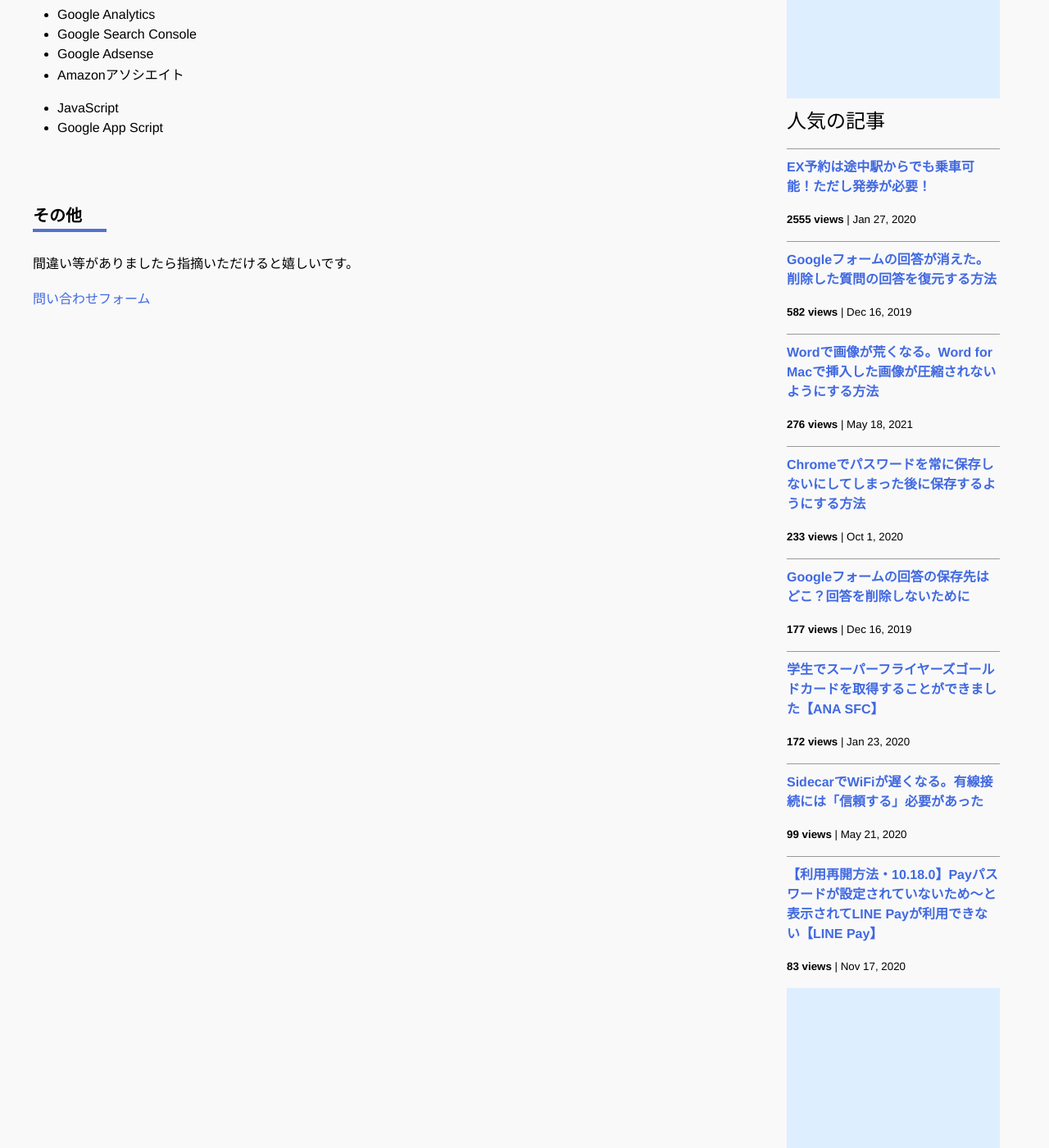
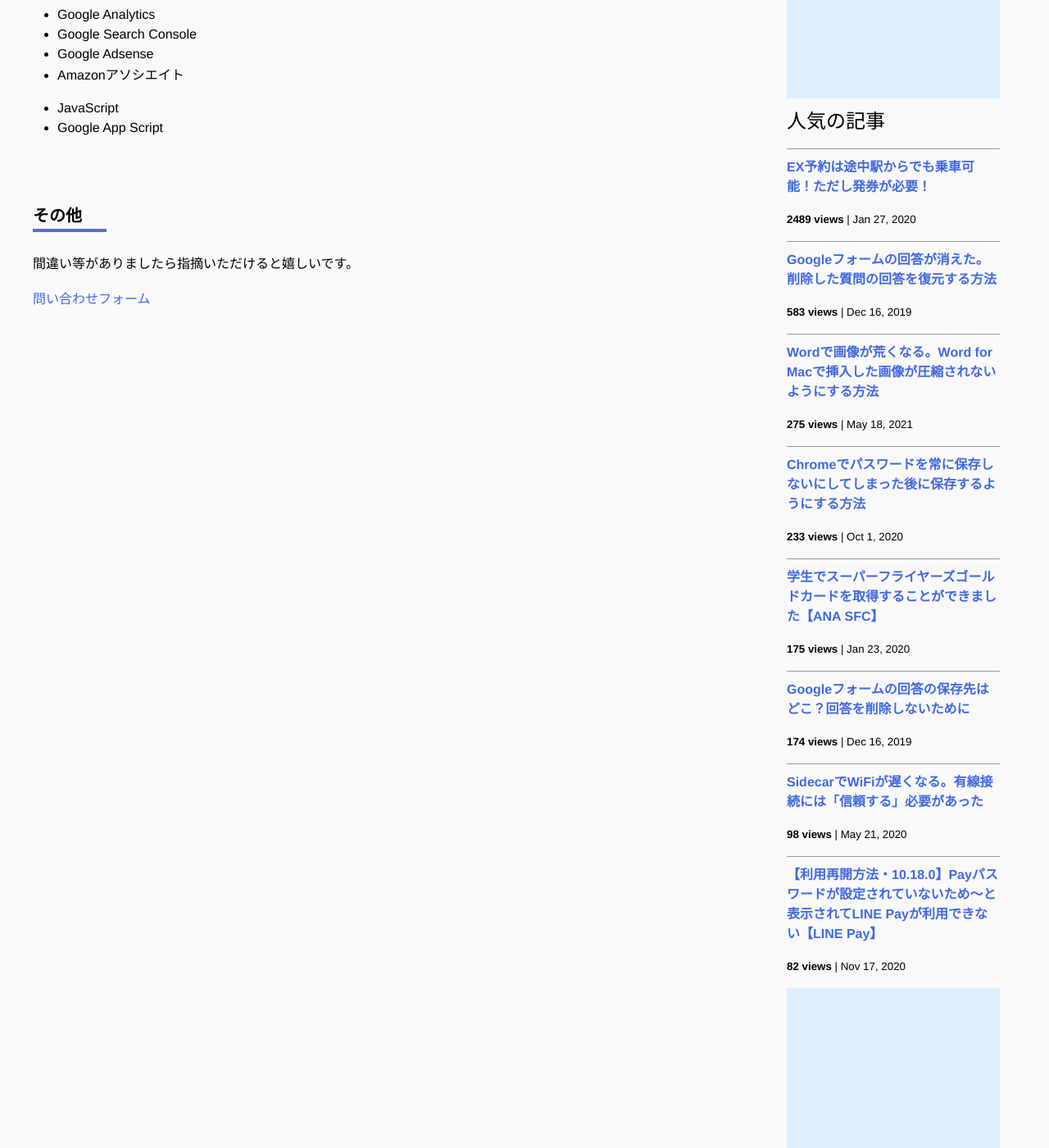
Before and after one commit to iwanaminami/shoyaiwaname, a Jekyll site: the page built from about.markdown, in a window 1280 px wide and 1400 px high, scrolled down 693 px. Shown: the whole window at 82% size. Built offline with Jekyll 4.4.1, drawn with Linux system fonts in a browser that asks for light colours; nearby versions of some CDN libraries; comment, search, counter and statistics services are not loaded.

Commit message:
a new commit message

```diff
--- a/_data/popularposts.yml
+++ b/_data/popularposts.yml
@@ -1,17 +1,17 @@
 side:
-  - view: 2555
+  - view: 2489
     url: /2020/01/27/ex-rideontheway.html
-  - view: 582
+  - view: 583
     url: /2019/12/16/restore-googleform.html
-  - view: 276
+  - view: 275
     url: /2021/05/18/image-compression-word.html
   - view: 233
     url: /2020/10/01/googlepassword.html
-  - view: 177
+  - view: 175
+    url: /2020/01/23/sfcgold.html
+  - view: 174
     url: /2019/12/16/googleform-answers.html
-  - view: 172
-    url: /2020/01/23/sfcgold.html
-  - view: 99
+  - view: 98
     url: /2020/05/21/sidecar-via-cable.html
-  - view: 83
+  - view: 82
     url: /2020/11/17/linepay.html
```
